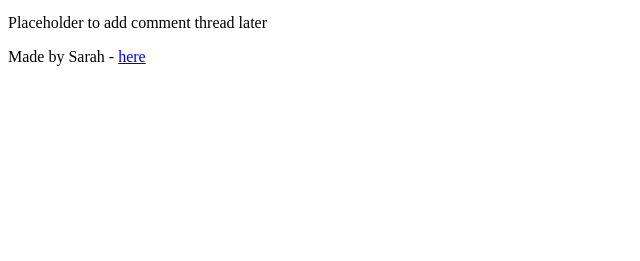
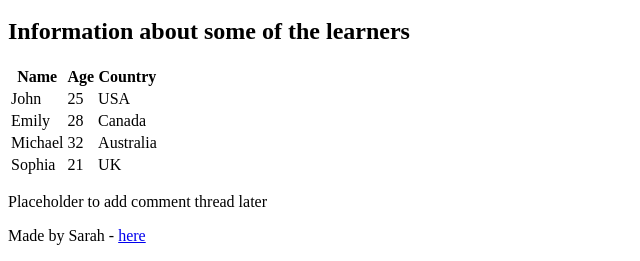
Before and after one commit to sarahsameh232/My_First_Portfolio, a plain HTML site: page html_basic/index.html in a window 1280 px wide. Shown: the part 655-916 px from the top of the page, without its empty margins (0-640 px from the left). Before the commit the page ends 800 px from the top, so only its background shows below. Drawn offline with Linux system fonts and the light colour scheme.

Commit message:
adding table in Index

```diff
--- a/html_basic/index.html
+++ b/html_basic/index.html
@@ -24,6 +24,38 @@
             <a href="https://www.alxafrica.com" target="_blank">
                 <img src="https://i.ibb.co/gTDZZT8/ALX-Logo-07.png" alt="ALX Logo"/>
             </a>
+            <h2>Information about some of the learners</h2>
+            <table>
+                <thead>
+                    <tr>
+                        <th>Name</th>
+                        <th>Age</th>
+                        <th>Country</th>
+                    </tr>
+                </thead>
+                <tbody>
+                    <tr>
+                        <td>John</td>
+                        <td>25</td>
+                        <td>USA</td>
+                    </tr>
+                    <tr>
+                        <td>Emily</td>
+                        <td>28</td>
+                        <td>Canada</td>
+                    </tr>
+                    <tr>
+                        <td>Michael</td>
+                        <td>32</td>
+                        <td>Australia</td>
+                    </tr>
+                    <tr>
+                        <td>Sophia</td>
+                        <td>21</td>
+                        <td>UK</td>
+                    </tr>
+                </tbody>
+            </table>
         </article>
         <aside>
             <p>Placeholder to add comment thread later</p>
```
